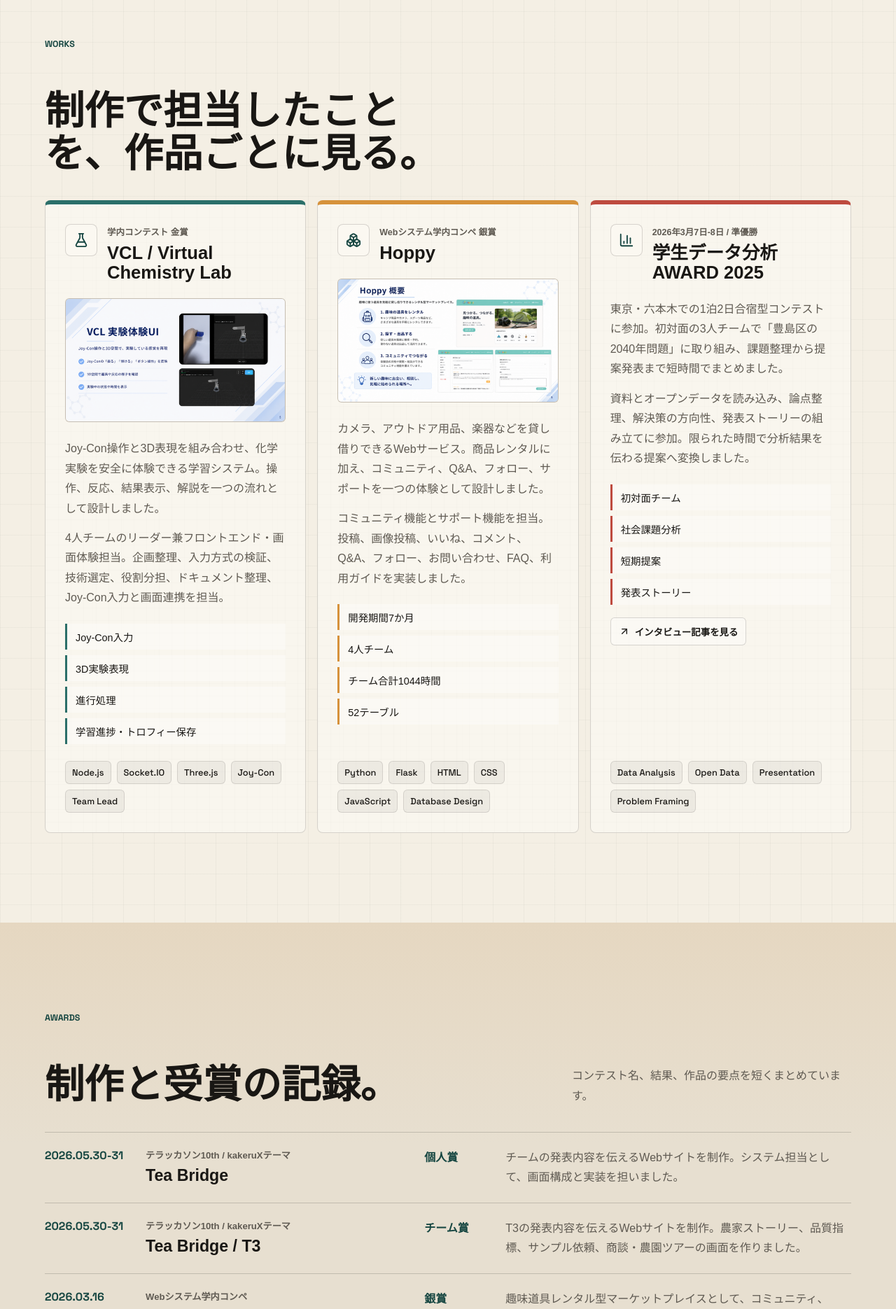
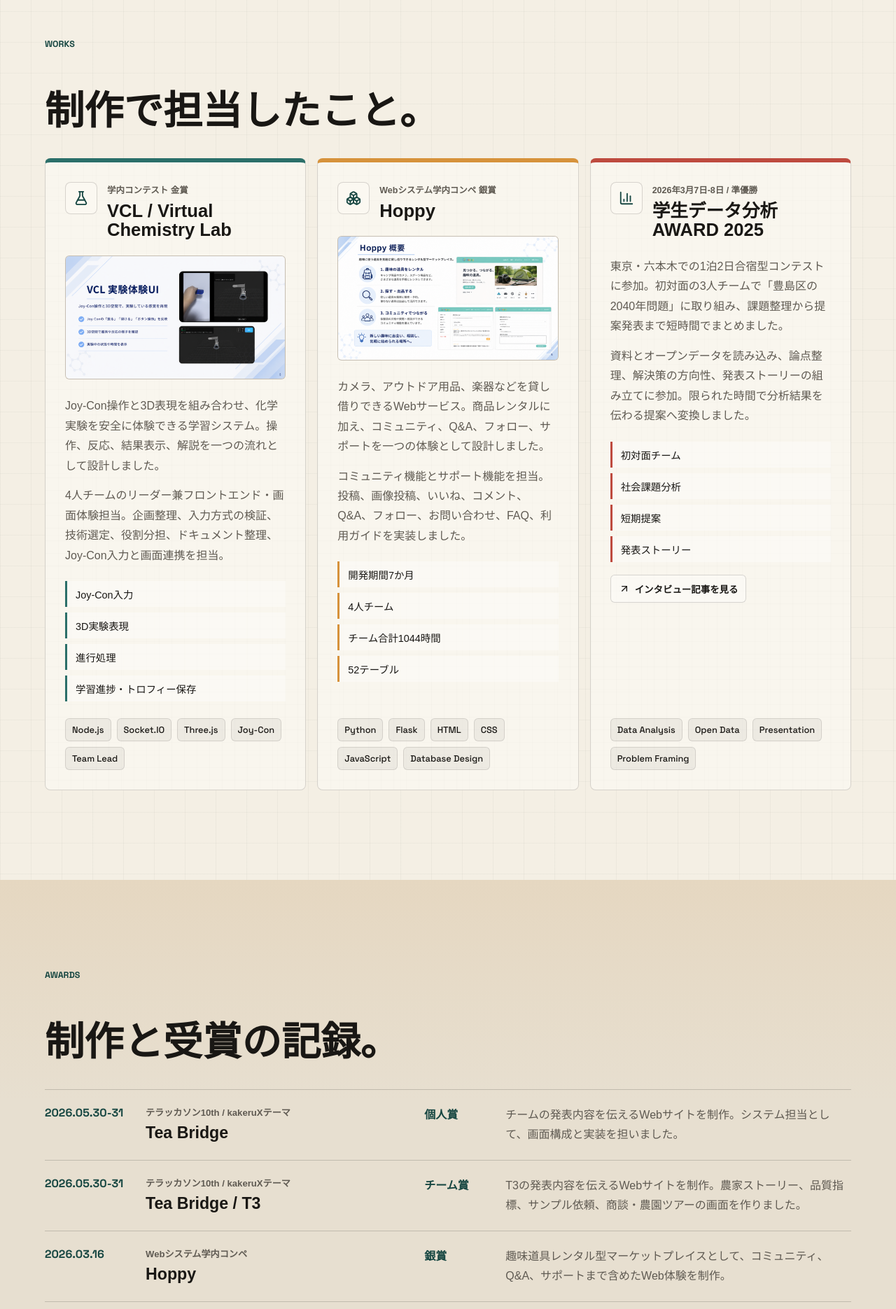
Before and after one commit to indo40722/portfolio, a React (Vite) app: page / in a window 1280 px wide. Shown: the part 820-2690 px from the top of the page at 70% size. Built offline with nearby package versions, Linux system fonts and the light colour scheme; a web font is replaced by a local one.

Commit message:
セクション見出しを短くする

```diff
--- a/src/App.tsx
+++ b/src/App.tsx
@@ -126,7 +126,7 @@ function WorksSection() {
     <section id="works" className="content-section" aria-labelledby="works-title">
       <SectionHeading
         eyebrow="Works"
-        title="制作で担当したことを、作品ごとに見る。"
+        title="制作で担当したこと。"
       />
 
       <div className="content-grid">
@@ -185,7 +185,6 @@ function AwardsSection() {
       <SectionHeading
         eyebrow="Awards"
         title="制作と受賞の記録。"
-        description="コンテスト名、結果、作品の要点を短くまとめています。"
       />
       <div className="award-list" aria-label="受賞歴">
         {awardItems.map((awardItem) => (
@@ -209,7 +208,7 @@ function StrengthsSection() {
     <section id="strengths" className="content-section" aria-labelledby="strengths-title">
       <SectionHeading
         eyebrow="Strengths"
-        title="強みは、相手の状況に合わせて動きを変えられること。"
+        title="状況を見て、動きを整える。"
       />
       <div className="content-grid">
         {strengths.map((strength) => {
```
Also changed, not shown: 1 other file (tests, documents, lock files or other folders).
